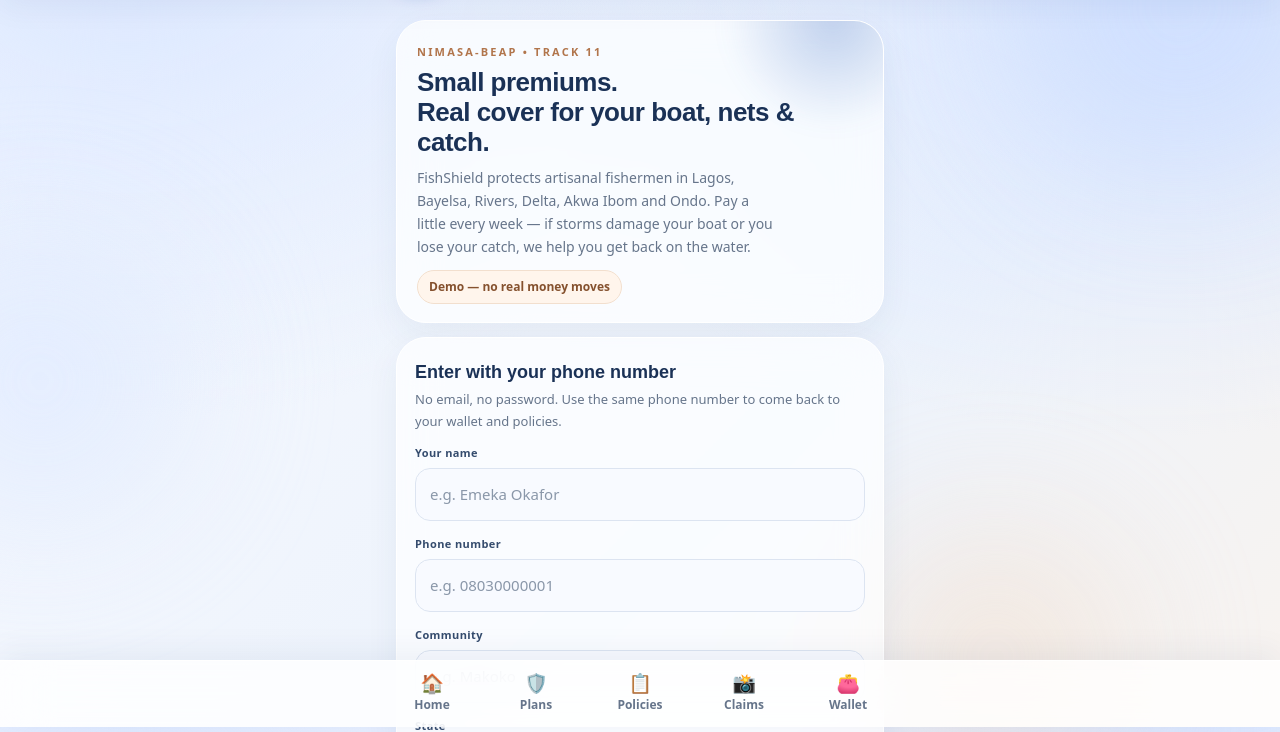
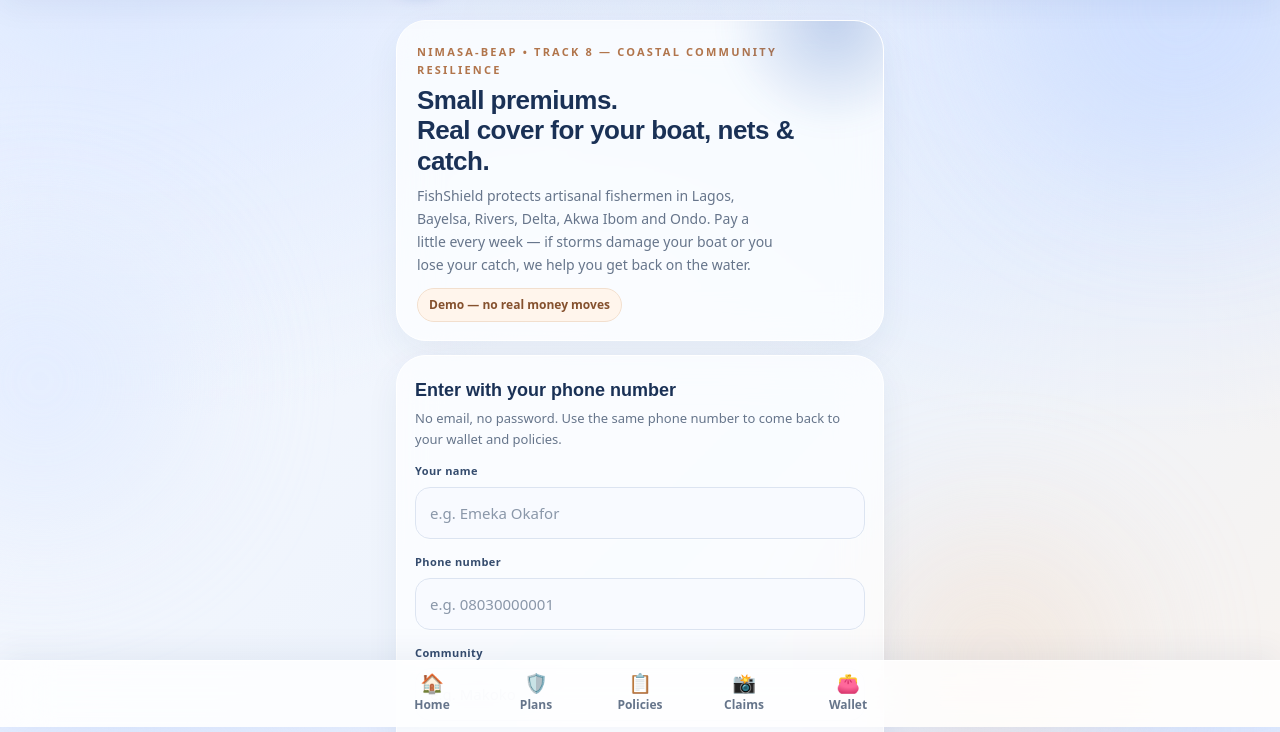
Before and after one commit to Oluwadarasimi-Official/fishshield, a plain HTML site: page index.html in a window 1280 px wide. Shown: the part 73-805 px from the top of the page. Drawn offline with Linux system fonts and the light colour scheme; no server answers.

Commit message:
Fix demo track label: Track 11 -> Track 8 Coastal Community Resilience (matches submitted NIMASA-BEAP application DC2D218E)

```diff
--- a/index.html
+++ b/index.html
@@ -23,7 +23,7 @@
 <!-- AUTH -->
 <main class="wrap" id="view-auth">
   <div class="hero glass" style="margin-top:22px">
-    <div class="eyebrow">NIMASA-BEAP • Track 11</div>
+    <div class="eyebrow">NIMASA-BEAP • Track 8 — Coastal Community Resilience</div>
     <h1>Small premiums.<br>Real cover for your boat, nets &amp; catch.</h1>
     <p>FishShield protects artisanal fishermen in Lagos, Bayelsa, Rivers, Delta, Akwa Ibom and Ondo. Pay a little every week — if storms damage your boat or you lose your catch, we help you get back on the water.</p>
     <span class="demo-note">Demo — no real money moves</span>
```
